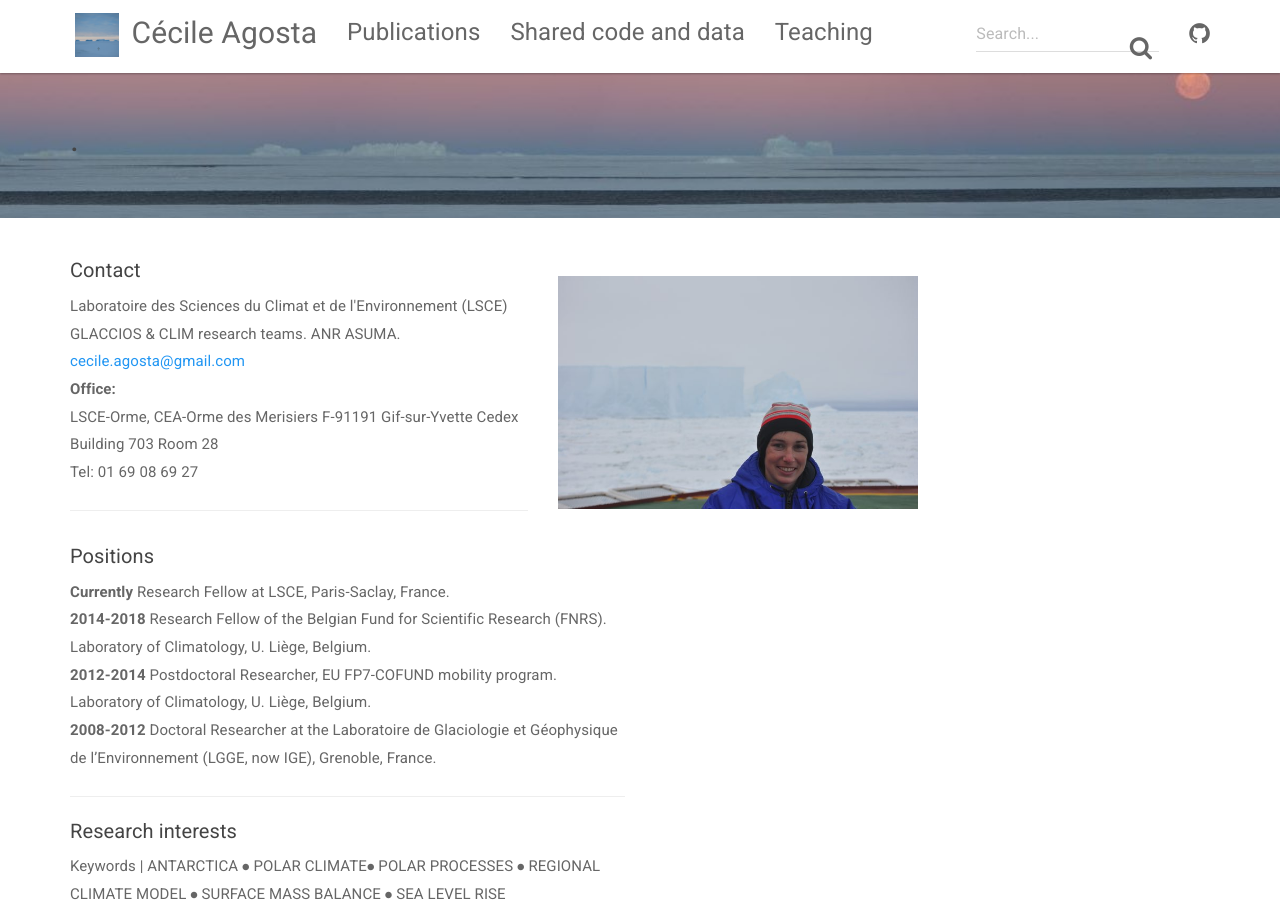
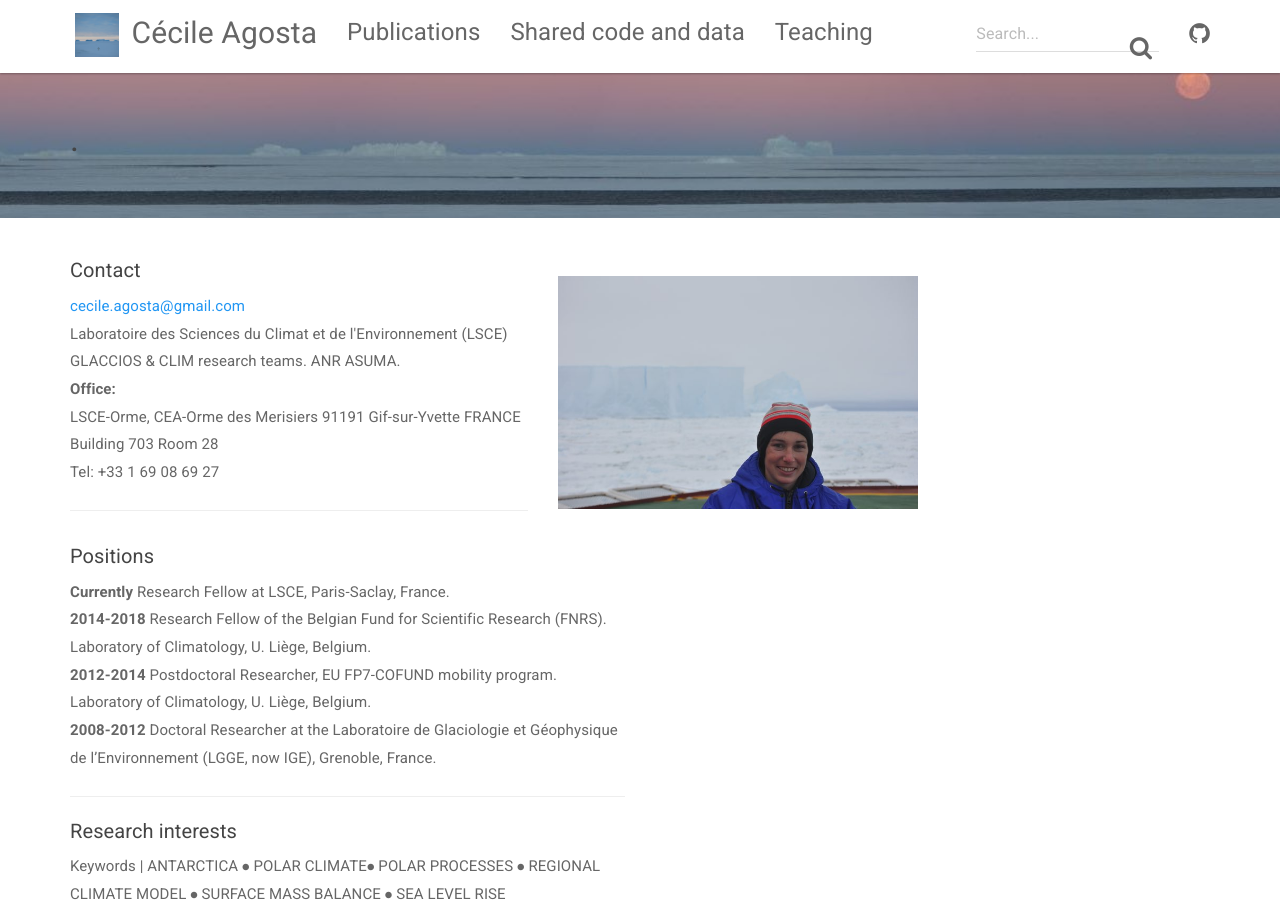
Before and after one commit to cecileagosta/cecileagosta.github.io, a Jekyll site: the page built from index.html, in a window 1280 px wide and 900 px high. Built offline with Jekyll 4.4.1, drawn with Linux system fonts in a browser that asks for light colours; nearby versions of some CDN libraries.

Commit message:
minor changes in contact info

```diff
--- a/index.html
+++ b/index.html
@@ -14,13 +14,13 @@ layout: default
     <div class="row">
         <div class="col-md-5">
             <h5>Contact</h5>
+            <a href="mailto:cecile.agosta@gmail.com">cecile.agosta@gmail.com</a><br>
             Laboratoire des Sciences du Climat et de l'Environnement (LSCE)<br>
             GLACCIOS & CLIM research teams. ANR ASUMA.<br>
-            <a href="mailto:cecile.agosta@gmail.com">cecile.agosta@gmail.com</a><br>
             <strong>Office:</strong><br>
-            LSCE-Orme, CEA-Orme des Merisiers F-91191 Gif-sur-Yvette Cedex<br>
+            LSCE-Orme, CEA-Orme des Merisiers 91191 Gif-sur-Yvette FRANCE<br>
             Building 703 Room 28<br>
-            Tel: 01 69 08 69 27
+            Tel: +33 1 69 08 69 27
             <hr>
         </div>
         <div class="col-md-4 text-center">
```
